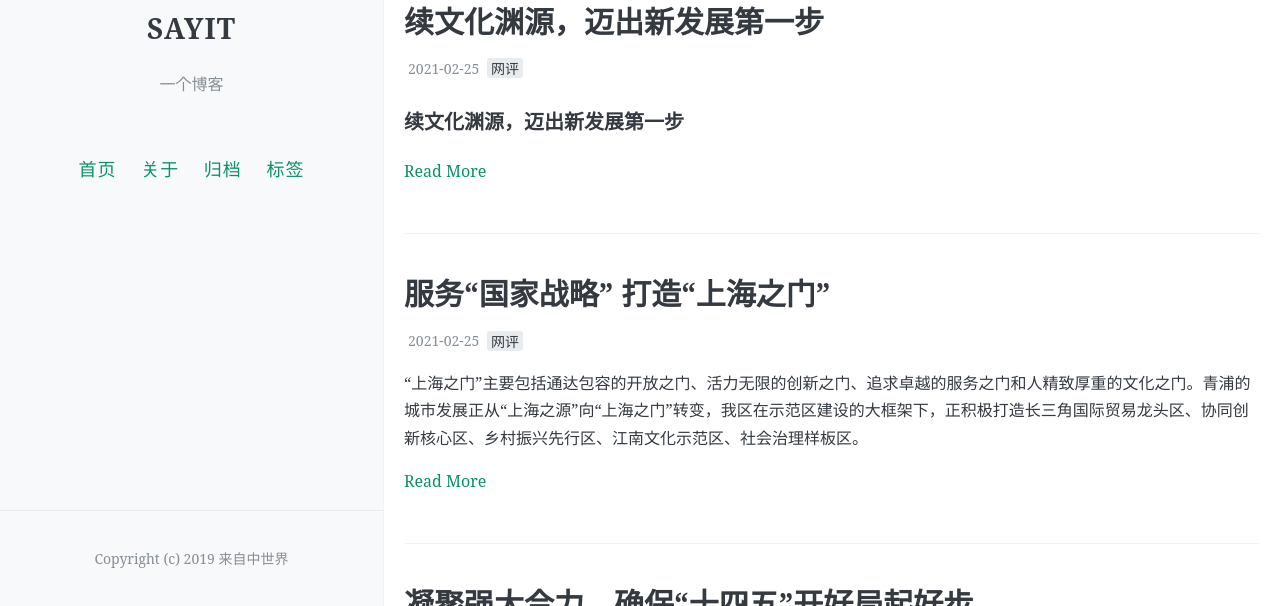
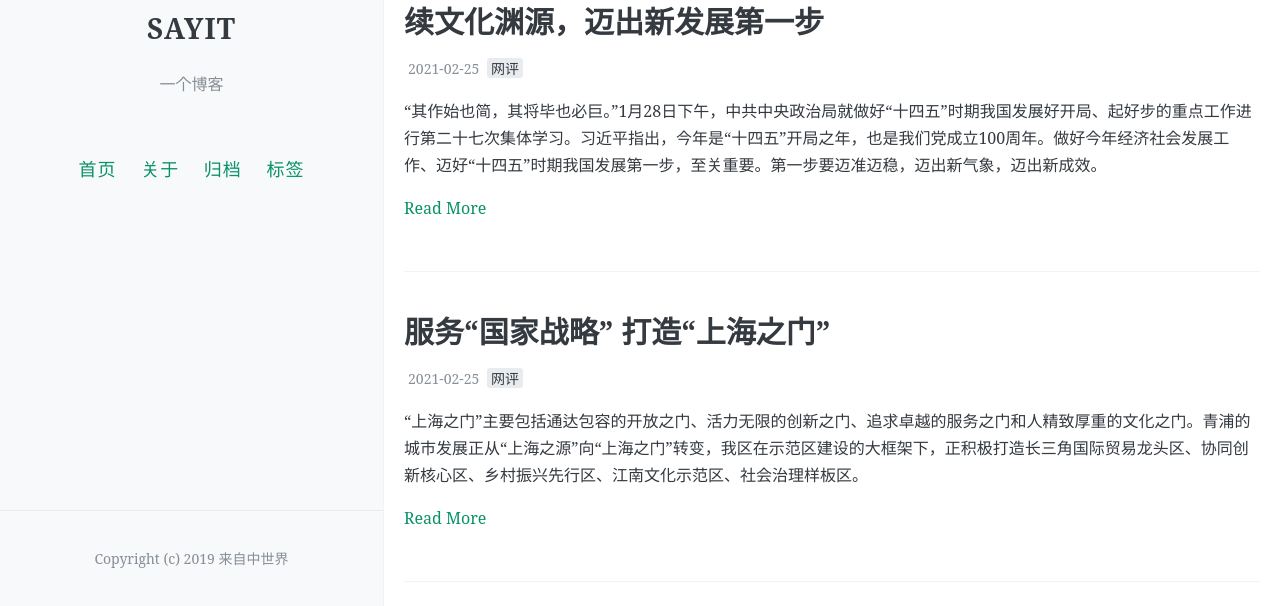
Before and after one commit to ERI626/wp, a Jekyll site: the page built from index.html, in a window 1280 px wide and 900 px high, cut to the strip 294-900 px from the top of the window. Built offline with Jekyll 4.4.1, drawn with Linux system fonts in a browser that asks for light colours; the list of posts is cut into pages by our own code; comment, search, counter and statistics services are not loaded.

Commit message:
Update 2021-02-25-wlj.md

```diff
--- a/_posts/2021-02-25-wlj.md
+++ b/_posts/2021-02-25-wlj.md
@@ -7,7 +7,7 @@ tags: [网评]
 comments: true
 toc: true
 ---
-### **续文化渊源，迈出新发展第一步**
+
 
 
 
```
